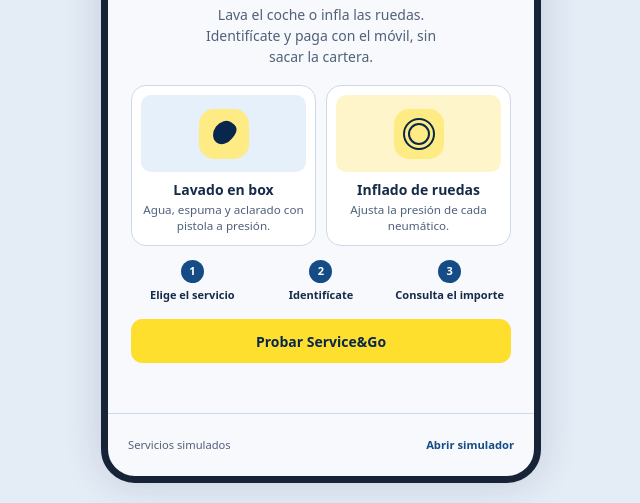
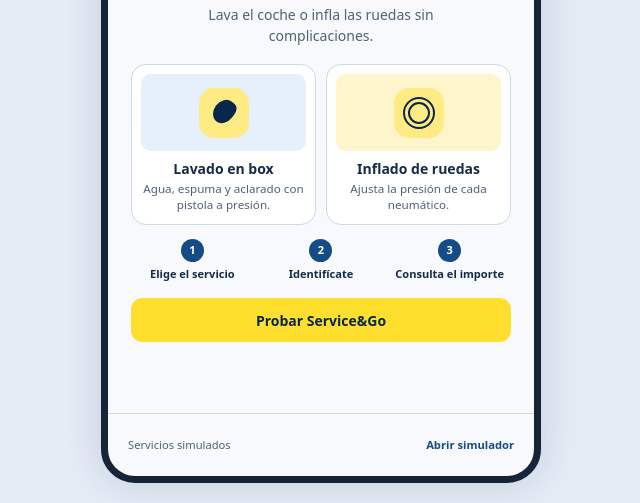
Before and after one commit to rbayes-upc/GAS-GO, a plain HTML site: page service-go/index.html in a window 1280 px wide. Shown: the part 297-800 px from the top of the page, without its empty margins (319-959 px from the left). Drawn offline with Linux system fonts and the light colour scheme.

Commit message:
Simplify the Service&Go welcome description

```diff
--- a/service-go/index.html
+++ b/service-go/index.html
@@ -21,7 +21,7 @@
       <section id="welcome" class="welcome" aria-labelledby="welcome-title">
         <img src="./assets/logotipo-service-go.png" alt="Service&amp;Go" width="2169" height="725">
         <h1 id="welcome-title">Cuida tu coche y sigue tu viaje</h1>
-        <p>Lava el coche o infla las ruedas. Identifícate y paga con el móvil, sin sacar la cartera.</p>
+        <p>Lava el coche o infla las ruedas sin complicaciones.</p>
         <ul class="welcome-services">
           <li>
             <div class="service-illustration illustration-wash" aria-hidden="true"><span class="equipment-icon wash"></span></div>
```
